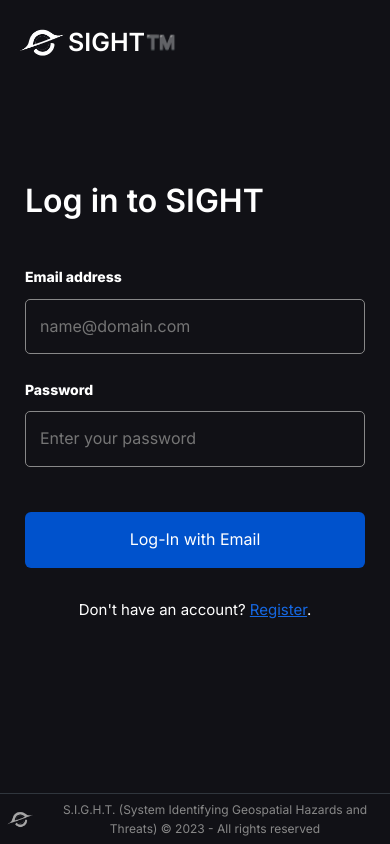
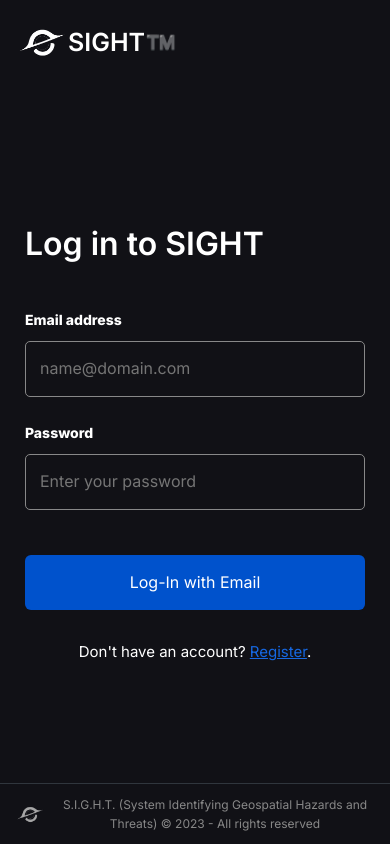
Before and after one commit to SIGHT-5A/SIGHT-Frontend, a React (Vite) app: page / in a window 390 px wide. Built offline with nearby package versions, Linux system fonts and the light colour scheme.

Commit message:
✨ Update: 404 Page Design

```diff
--- a/src/Pages/404/NotFoundPage.jsx
+++ b/src/Pages/404/NotFoundPage.jsx
@@ -3,10 +3,12 @@ import logo from "../../assets/logo.webp"
 import { Link } from 'react-router-dom';
 import "./NotFoundPage.scss"
 import Footer from '../../components/Footer/Footer';
+import LoginSignUpHeader from '../../components/LoginSignUpHeader/LoginSignUpHeader';
 
 const NotFoundPage = () => {
     return (
         <>
+            <LoginSignUpHeader />
             <div className='notfound-page'>
                 <div className='f404'>
                     <h1 className='four'>4</h1>
@@ -14,7 +16,7 @@ const NotFoundPage = () => {
                     <h1 className='four'>4</h1>
                 </div>
                 <p>
-                    <span style={{color: "var(--red)"}}>Error (404):</span> Oops! It seems like you've fallen into a digital black hole!
+                    <span style={{ color: "var(--red)" }}>Error (404):</span> Oops! It seems like you've fallen into a digital black hole!
                     <br />
                     The page you were looking for does not exist. You may have
                     mistyped the address or the page may have moved.
--- a/src/components/Footer/Footer.scss
+++ b/src/components/Footer/Footer.scss
@@ -33,7 +33,7 @@
     .footer-container {
         .login-signup-footer {
             width: 100%;
-            padding: 5px 0px;
+            padding: 10px;
             img {
                 width: 30px;
                 height: 30px;
--- a/src/components/LoginSignUpBody/LoginSignUpBody.scss
+++ b/src/components/LoginSignUpBody/LoginSignUpBody.scss
@@ -4,8 +4,7 @@
     align-items: center;
     justify-content: center;
     text-align: center;
-    padding: 0;
-    height: 70vh;
+    height: 100vh;
 
     .login-section,
     .register-section {
--- a/src/components/LoginSignUpHeader/LoginSignUpHeader.scss
+++ b/src/components/LoginSignUpHeader/LoginSignUpHeader.scss
@@ -1,4 +1,7 @@
 .Login-SignUp-Header {
+    position: fixed;
+    top: 0;
+    left: 0;
     display: flex;
     justify-content: flex-start;
     align-items: center;
```
